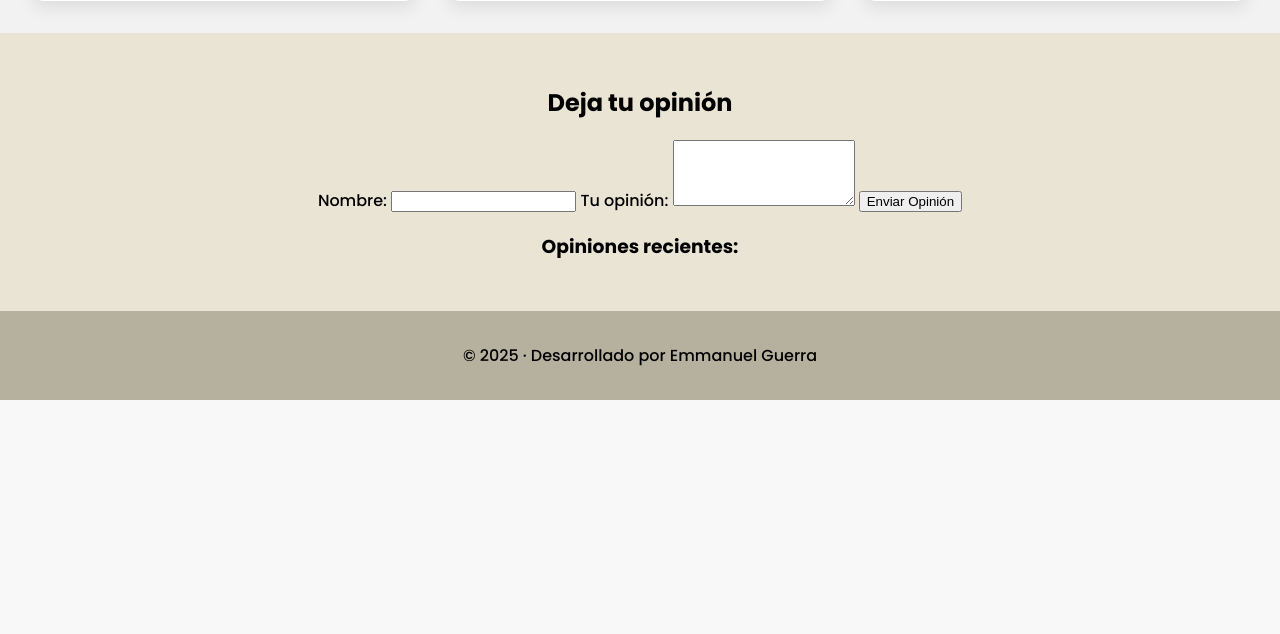
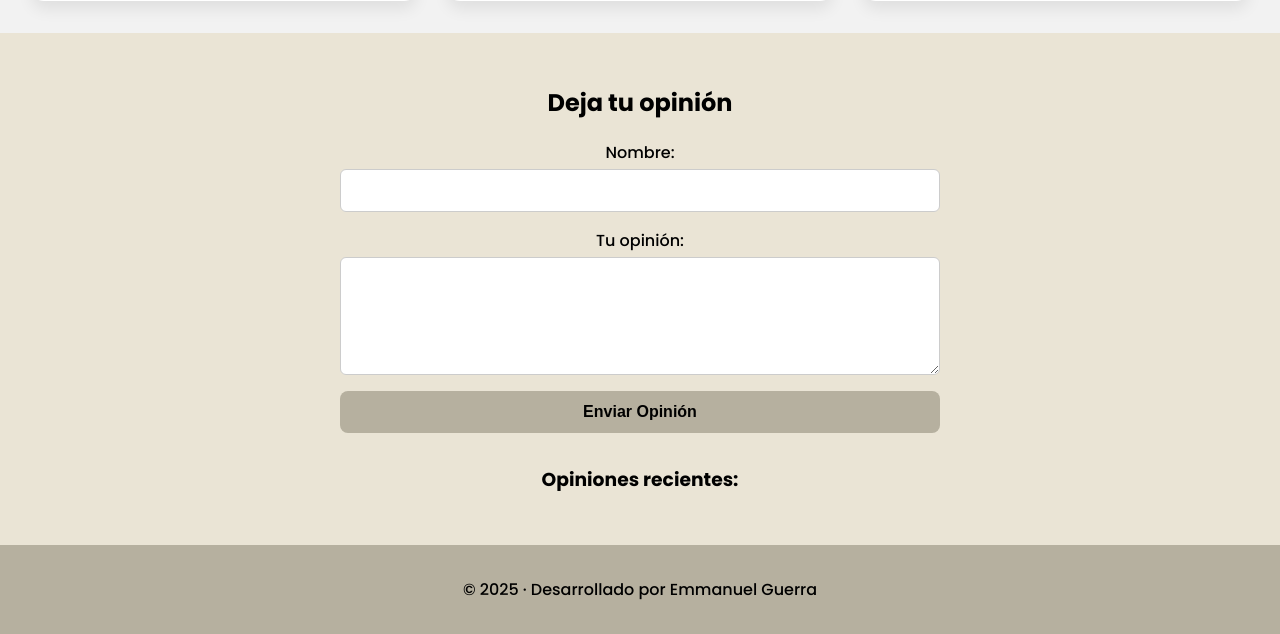
Before and after one commit to seemgura/app.interior.0, a Flask app: page / in a window 1280 px wide. Shown: the part 1631-2265 px from the top of the page. Before the commit the page ends 2031 px from the top, so only its background shows below. Run offline with Flask 3, Linux system fonts and the light colour scheme; data comes from the database, SQL or seed files in the repository.

Commit message:
Add files via upload

```diff
--- a/static/styles.css
+++ b/static/styles.css
@@ -1,4 +1,3 @@
-
 @import url('https://fonts.googleapis.com/css2?family=Poppins:wght@300;500;700&display=swap');
 
 body {
@@ -90,3 +89,47 @@ footer {
     text-align: center;
     padding: 1rem;
 }
+
+.form-opinion {
+    display: flex;
+    flex-direction: column;
+    align-items: center;
+    gap: 1rem;
+    max-width: 600px;
+    margin: 0 auto 2rem;
+}
+
+.form-group {
+    width: 100%;
+    display: flex;
+    flex-direction: column;
+}
+
+.form-group label {
+    font-weight: 500;
+    margin-bottom: 0.25rem;
+}
+
+.form-group input,
+.form-group textarea {
+    padding: 0.5rem;
+    border-radius: 6px;
+    border: 1px solid #ccc;
+    font-family: 'Poppins', sans-serif;
+    font-size: 1rem;
+}
+
+.form-group button {
+    background-color: #B6B09F;
+    border: none;
+    padding: 0.75rem 1.5rem;
+    border-radius: 8px;
+    font-weight: 600;
+    font-size: 1rem;
+    cursor: pointer;
+    transition: background-color 0.3s;
+}
+
+.form-group button:hover {
+    background-color: #a0998a;
+}
--- a/templates/index.html
+++ b/templates/index.html
@@ -1,4 +1,3 @@
-
 <!DOCTYPE html>
 <html lang="es">
 <head>
@@ -40,14 +39,20 @@
 
         <section id="opiniones" class="about">
             <h2>Deja tu opinión</h2>
-            <form method="post" action="/opiniones">
-                <label for="nombre">Nombre:</label>
-                <input type="text" id="nombre" name="nombre" required>
+            <form method="post" action="/opiniones" class="form-opinion">
+                <div class="form-group">
+                    <label for="nombre">Nombre:</label>
+                    <input type="text" id="nombre" name="nombre" required>
+                </div>
 
-                <label for="opinion">Tu opinión:</label>
-                <textarea id="opinion" name="opinion" rows="4" required></textarea>
+                <div class="form-group">
+                    <label for="opinion">Tu opinión:</label>
+                    <textarea id="opinion" name="opinion" rows="4" required></textarea>
+                </div>
 
-                <button type="submit">Enviar Opinión</button>
+                <div class="form-group">
+                    <button type="submit">Enviar Opinión</button>
+                </div>
             </form>
 
             <h3>Opiniones recientes:</h3>
```
